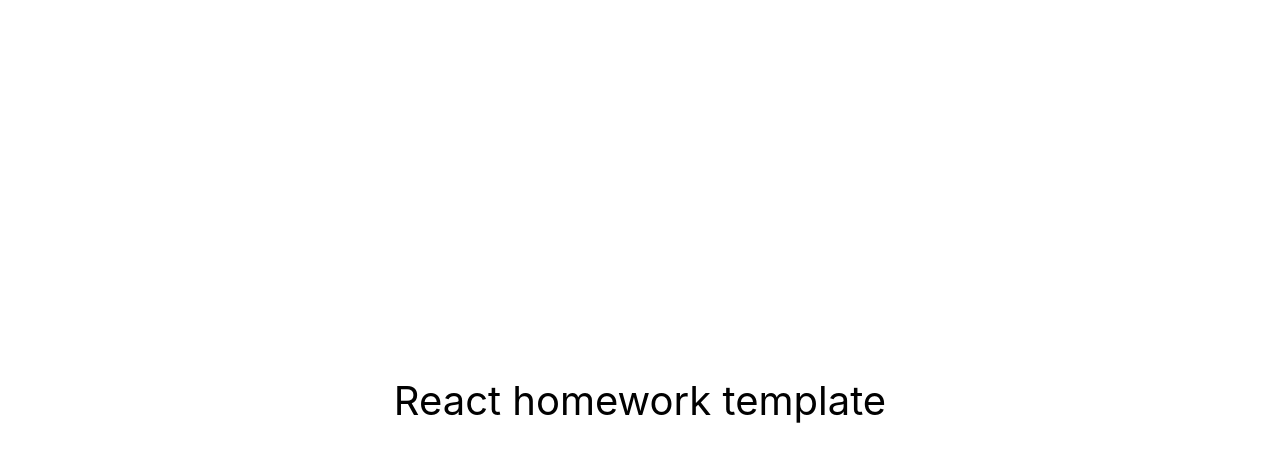
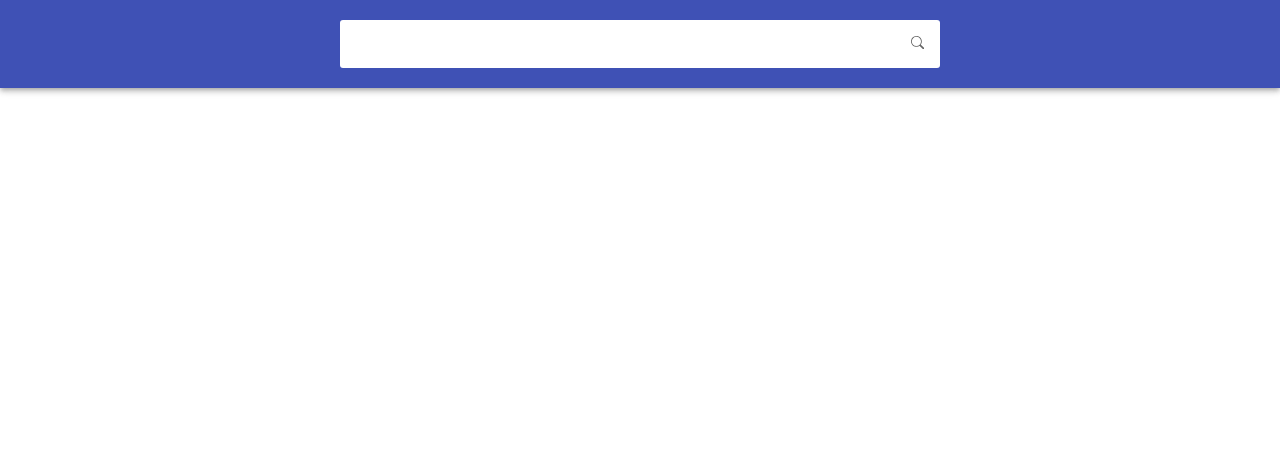
Before and after one commit to Oleh-Kushnir/goit-react-hw-03-image-finder, a React (Create React App) app: page / in a window 1280 px wide. Shown: the top 462 px of the page. Built offline with nearby package versions, Linux system fonts and the light colour scheme.

Commit message:
Searchbar

```diff
--- a/package.json
+++ b/package.json
@@ -7,9 +7,12 @@
     "@testing-library/jest-dom": "^5.16.3",
     "@testing-library/react": "^12.1.4",
     "@testing-library/user-event": "^13.5.0",
+    "axios": "^1.6.7",
     "react": "^18.1.0",
     "react-dom": "^18.1.0",
+    "react-icons": "^5.0.1",
     "react-scripts": "5.0.1",
+    "styled-components": "^6.1.8",
     "web-vitals": "^2.1.3"
   },
   "scripts": {
--- a/src/components/App.jsx
+++ b/src/components/App.jsx
@@ -1,16 +1,9 @@
+import Searchbar from './Searchbar/Searchbar';
+
 export const App = () => {
   return (
-    <div
-      style={{
-        height: '100vh',
-        display: 'flex',
-        justifyContent: 'center',
-        alignItems: 'center',
-        fontSize: 40,
-        color: '#010101'
-      }}
-    >
-      React homework template
+    <div>
+      <Searchbar />
     </div>
   );
 };
--- /dev/null
+++ b/src/components/Searchbar/Searchbar.jsx
@@ -0,0 +1,29 @@
+import { Component } from 'react';
+import { BsSearch } from 'react-icons/bs';
+// import { IconContext } from 'react-icons';
+
+import {
+  SearchForm,
+  SearchBar,
+  SearchFormButton,
+  SearchFormInput,
+} from '../Searchbar/Searchbar.styled.jsx';
+
+class Searchbar extends Component {
+  state = { name: '' };
+
+  render() {
+    return (
+      <SearchBar>
+        <SearchForm>
+          <SearchFormInput></SearchFormInput>
+          <SearchFormButton type="submit">
+            <BsSearch />
+          </SearchFormButton>
+        </SearchForm>
+      </SearchBar>
+    );
+  }
+}
+
+export default Searchbar;
--- /dev/null
+++ b/src/components/Searchbar/Searchbar.styled.jsx
@@ -0,0 +1,88 @@
+import styled from 'styled-components';
+// import { BsSearch } from 'react-icons/bs';
+
+export const SearchForm = styled.form`
+  display: flex;
+  align-items: center;
+  width: 100%;
+  max-width: 600px;
+  background-color: #fff;
+  border-radius: 3px;
+  overflow: hidden;
+`;
+
+export const SearchBar = styled.div`
+  top: 0;
+  left: 0;
+  position: sticky;
+  z-index: 1100;
+  display: flex;
+  justify-content: center;
+  align-items: center;
+  min-height: 64px;
+  padding-right: 24px;
+  padding-left: 24px;
+  padding-top: 12px;
+  padding-bottom: 12px;
+  color: #fff;
+  background-color: #3f51b5;
+  box-shadow: 0px 2px 4px -1px rgba(0, 0, 0, 0.2),
+    0px 4px 5px 0px rgba(0, 0, 0, 0.14), 0px 1px 10px 0px rgba(0, 0, 0, 0.12);
+`;
+
+export const SearchFormButton = styled.button`
+  display: inline-block;
+  width: 48px;
+  height: 48px;
+  border: 0;
+  background-color: transparent;
+  background-repeat: no-repeat;
+  background-position: center;
+  opacity: 0.6;
+  transition: opacity 250ms cubic-bezier(0.4, 0, 0.2, 1);
+  cursor: pointer;
+  outline: none;
+  &:hover {
+    opacity: 1;
+  }
+`;
+
+// export const ButtonWithIcon = styled.button`
+//   position: relative;
+//   padding-left: 40px; /* Розмір іконки + відступ */
+// `;
+
+// export const Icon = styled(BsSearch)`
+//   position: absolute;
+//   left: 10px; /* Відступ зліва для позиціонування іконки в середині кнопки */
+//   top: 50%;
+//   transform: translateY(-50%);
+// `;
+
+// .SearchForm-button-label {
+//   position: absolute;
+//   width: 1px;
+//   height: 1px;
+//   padding: 0;
+//   overflow: hidden;
+//   clip: rect(0, 0, 0, 0);
+//   white-space: nowrap;
+//   clip-path: inset(50%);
+//   border: 0;
+// }
+
+export const SearchFormInput = styled.input`
+  display: inline-block;
+  width: 100%;
+  font: inherit;
+  font-size: 20px;
+  border: none;
+  outline: none;
+  padding-left: 4px;
+  padding-right: 4px;
+
+  &::placeholder {
+    font: inherit;
+    font-size: 18px;
+  }
+`;
--- /dev/null
+++ b/src/styles.css
@@ -0,0 +1,207 @@
+html {
+  box-sizing: border-box;
+  width: 100vw;
+  overflow-x: hidden;
+}
+
+*,
+*::before,
+*::after {
+  box-sizing: inherit;
+}
+
+body {
+  margin: 0;
+  font-family: -apple-system, BlinkMacSystemFont, 'Segoe UI', Roboto,
+    Oxygen-Sans, Ubuntu, Cantarell, 'Helvetica Neue', sans-serif;
+  color: #212121;
+  background-color: #fff;
+  -webkit-font-smoothing: antialiased;
+  -moz-osx-font-smoothing: grayscale;
+}
+
+img {
+  display: block;
+  max-width: 100%;
+  height: auto;
+}
+
+/*
+ * Стили компонента App
+ */
+.App {
+  display: grid;
+  grid-template-columns: 1fr;
+  grid-gap: 16px;
+  padding-bottom: 24px;
+}
+
+/*
+ * Стили компонента Searchbar
+ */
+.Searchbar {
+  top: 0;
+  left: 0;
+  position: sticky;
+  z-index: 1100;
+  display: flex;
+  justify-content: center;
+  align-items: center;
+  min-height: 64px;
+  padding-right: 24px;
+  padding-left: 24px;
+  padding-top: 12px;
+  padding-bottom: 12px;
+  color: #fff;
+  background-color: #3f51b5;
+  box-shadow: 0px 2px 4px -1px rgba(0, 0, 0, 0.2),
+    0px 4px 5px 0px rgba(0, 0, 0, 0.14), 0px 1px 10px 0px rgba(0, 0, 0, 0.12);
+}
+
+/*
+ * Стили компонента SearchForm
+ */
+.SearchForm {
+  display: flex;
+  align-items: center;
+  width: 100%;
+  max-width: 600px;
+  background-color: #fff;
+  border-radius: 3px;
+  overflow: hidden;
+}
+
+.SearchForm-button {
+  display: inline-block;
+  width: 48px;
+  height: 48px;
+  border: 0;
+  background-image: url('https://image.flaticon.com/icons/svg/149/149852.svg');
+  background-size: 40%;
+  background-repeat: no-repeat;
+  background-position: center;
+  opacity: 0.6;
+  transition: opacity 250ms cubic-bezier(0.4, 0, 0.2, 1);
+  cursor: pointer;
+  outline: none;
+}
+
+.SearchForm-button:hover {
+  opacity: 1;
+}
+
+.SearchForm-button-label {
+  position: absolute;
+  width: 1px;
+  height: 1px;
+  padding: 0;
+  overflow: hidden;
+  clip: rect(0, 0, 0, 0);
+  white-space: nowrap;
+  clip-path: inset(50%);
+  border: 0;
+}
+
+.SearchForm-input {
+  display: inline-block;
+  width: 100%;
+  font: inherit;
+  font-size: 20px;
+  border: none;
+  outline: none;
+  padding-left: 4px;
+  padding-right: 4px;
+}
+
+.SearchForm-input::placeholder {
+  font: inherit;
+  font-size: 18px;
+}
+
+/*
+ * Стили компонента ImageGallery
+ */
+.ImageGallery {
+  display: grid;
+  max-width: calc(100vw - 48px);
+  grid-template-columns: repeat(auto-fill, minmax(320px, 1fr));
+  grid-gap: 16px;
+  margin-top: 0;
+  margin-bottom: 0;
+  padding: 0;
+  list-style: none;
+  margin-left: auto;
+  margin-right: auto;
+}
+
+/*
+ * Стили компонента ImageGalleryItem
+ */
+.ImageGalleryItem {
+  border-radius: 2px;
+  box-shadow: 0px 1px 3px 0px rgba(0, 0, 0, 0.2),
+    0px 1px 1px 0px rgba(0, 0, 0, 0.14), 0px 2px 1px -1px rgba(0, 0, 0, 0.12);
+}
+
+.ImageGalleryItem-image {
+  width: 100%;
+  height: 260px;
+  object-fit: cover;
+  transition: transform 250ms cubic-bezier(0.4, 0, 0.2, 1);
+}
+
+.ImageGalleryItem-image:hover {
+  transform: scale(1.03);
+  cursor: zoom-in;
+}
+
+/*
+ * Стили компонента Modal
+ */
+
+.Overlay {
+  position: fixed;
+  top: 0;
+  left: 0;
+  width: 100vw;
+  height: 100vh;
+  display: flex;
+  justify-content: center;
+  align-items: center;
+  background-color: rgba(0, 0, 0, 0.8);
+  z-index: 1200;
+}
+
+.Modal {
+  max-width: calc(100vw - 48px);
+  max-height: calc(100vh - 24px);
+}
+
+/*
+* Стили компонента Buton (Load more)
+*/
+.Button {
+  padding: 8px 16px;
+  border-radius: 2px;
+  background-color: #3f51b5;
+  transition: all 250ms cubic-bezier(0.4, 0, 0.2, 1);
+  text-align: center;
+  display: inline-block;
+  color: #fff;
+  border: 0;
+  text-decoration: none;
+  cursor: pointer;
+  font-family: inherit;
+  font-size: 18px;
+  line-height: 24px;
+  font-style: normal;
+  font-weight: 500;
+  min-width: 180px;
+  box-shadow: 0px 3px 1px -2px rgba(0, 0, 0, 0.2),
+    0px 2px 2px 0px rgba(0, 0, 0, 0.14), 0px 1px 5px 0px rgba(0, 0, 0, 0.12);
+}
+
+.Button:hover,
+.Button:focus {
+  background-color: #303f9f;
+}
```
Also changed, not shown: 1 other file (tests, documents, lock files or other folders).
